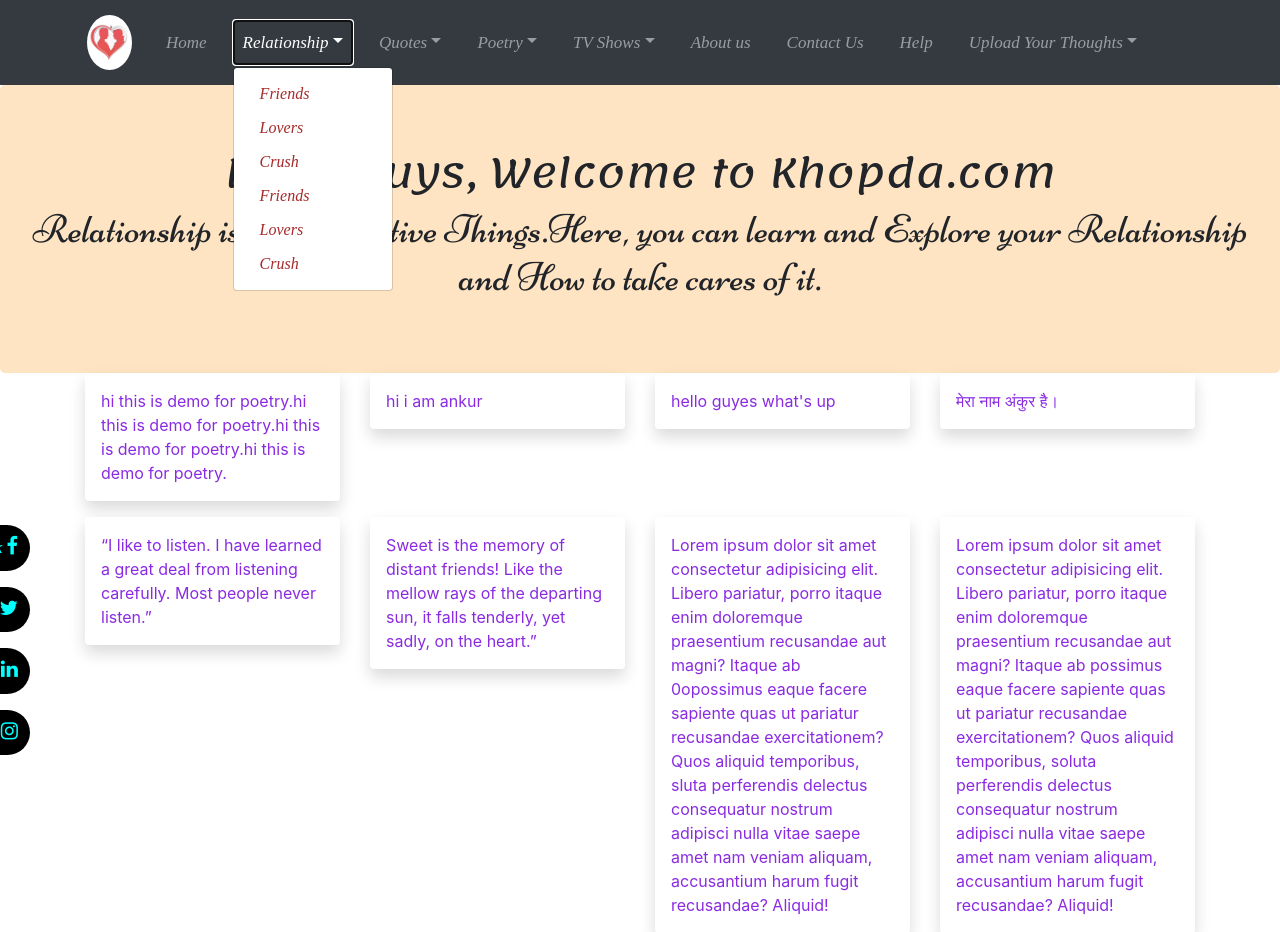
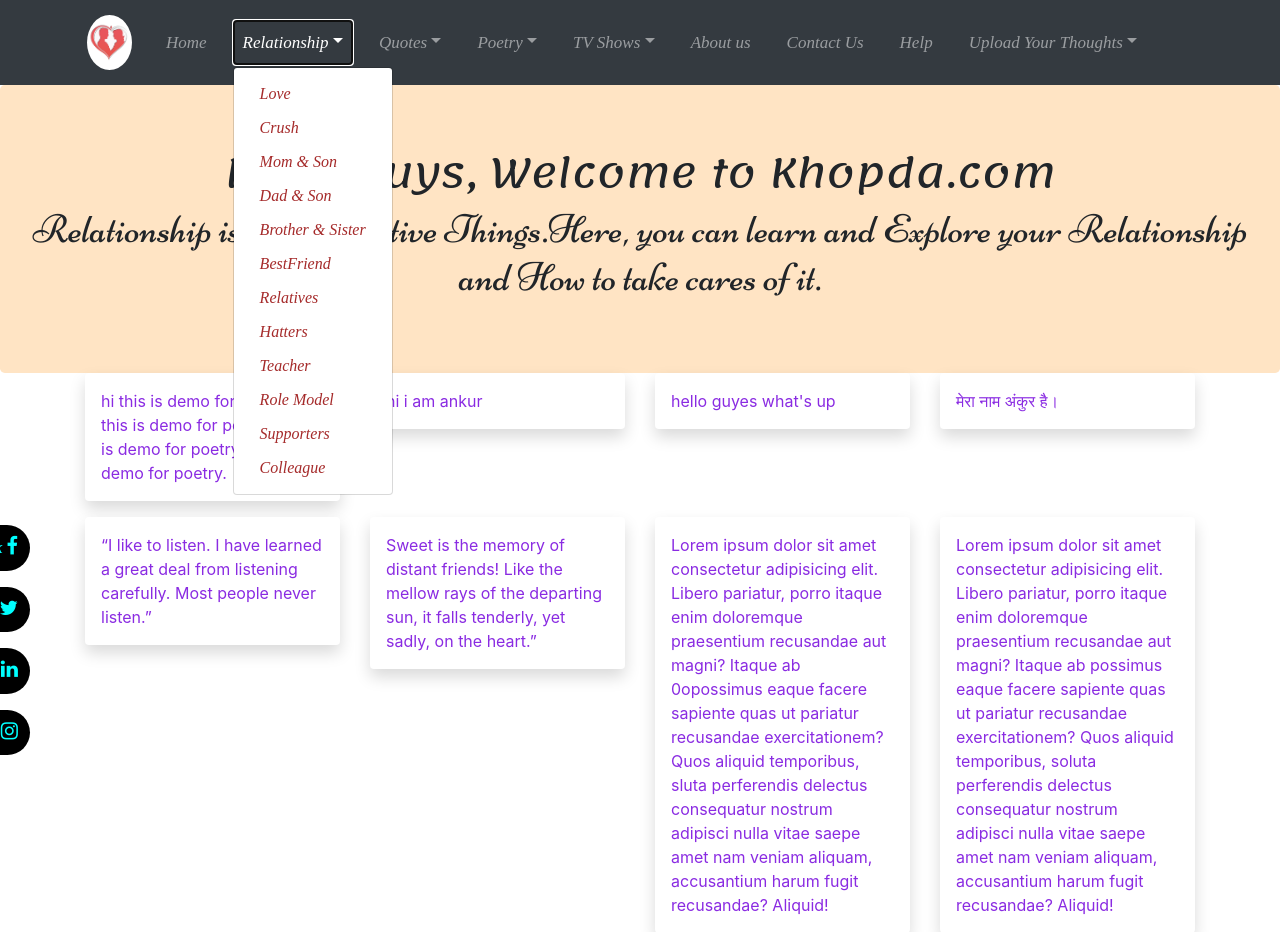
Before and after one commit to Anks1856/khopda.com, a Django app: page /poetry/ in a window 1280 px wide, after a click on "Relationship". Shown: the top 932 px of the page. Run offline with Django 3.2, Linux system fonts and the light colour scheme; data comes from the database, SQL or seed files in the repository; both versions use the stored data as it was after the commit; parts of the project's set-up code (start-up, migrations or seed data) failed here and were passed over; some libraries are stand-ins or nearby versions.

Commit message:
add catogary in medels

```diff
--- a/khopda/landing/templates/landing/base.html
+++ b/khopda/landing/templates/landing/base.html
@@ -68,45 +68,59 @@
                     <li class="nav-item dropdown">
                         <a class="nav-link dropdown-toggle" data-toggle="dropdown" href="{%url 'relation'%}">Relationship</a>
                         <div class="dropdown-menu">
-                            <a class="dropdown-item" href="{%url 'relation'%}">Friends</a>
-                            <a class="dropdown-item" href="{%url 'relation'%}">Lovers</a>
+                             <a class="dropdown-item" href="{%url 'relation'%}">Love</a>
                             <a class="dropdown-item" href="{%url 'relation'%}">Crush</a>
-                            <a class="dropdown-item" href="{%url 'relation'%}">Friends</a>
-                            <a class="dropdown-item" href="{%url 'relation'%}">Lovers</a>
-                            <a class="dropdown-item" href="{%url 'relation'%}">Crush</a>
+                            <a class="dropdown-item" href="{%url 'relation'%}">Mom & Son</a>
+                            <a class="dropdown-item" href="{%url 'relation'%}">Dad & Son</a>
+                            <a class="dropdown-item" href="{%url 'relation'%}">Brother & Sister</a>
+                            <a class="dropdown-item" href="{%url 'relation'%}">BestFriend</a>
+                            <a class="dropdown-item" href="{%url 'relation'%}">Relatives</a>
+                            <a class="dropdown-item" href="{%url 'relation'%}">Hatters</a>
+                            <a class="dropdown-item" href="{%url 'relation'%}">Teacher</a>
+                            <a class="dropdown-item" href="{%url 'relation'%}">Role Model</a>
+                            <a class="dropdown-item" href="{%url 'relation'%}">Supporters</a>
+                            <a class="dropdown-item" href="{%url 'relation'%}">Colleague</a>
                         </div>
                     </li>
                     <li class="nav-item dropdown">
                         <a class="nav-link dropdown-toggle" data-toggle="dropdown" href="#">Quotes</a>
                         <div class="dropdown-menu">
-                            <a class="dropdown-item" href="{%url 'quote'%}">Friends</a>
-                            <a class="dropdown-item" href="{%url 'quote'%}">Lovers</a>
-                            <a class="dropdown-item" href="{%url 'quote'%}">Crush</a>
-                            <a class="dropdown-item" href="{%url 'quote'%}">Friends</a>
-                            <a class="dropdown-item" href="{%url 'quote'%}">Lovers</a>
-                            <a class="dropdown-item" href="{%url 'quote'%}">Crush</a>
+
+                            <a class="dropdown-item" href="{%url 'quote'%}">Love</a>
+                            <a class="dropdown-item" href="{%url 'quote'%}">Motivational</a>
+                            <a class="dropdown-item" href="{%url 'quote'%}">Attitude</a>
+                            <a class="dropdown-item" href="{%url 'quote'%}">Life</a>
+                            <a class="dropdown-item" href="{%url 'quote'%}">Friendship</a>
+                            <a class="dropdown-item" href="{%url 'quote'%}">Gods</a>
+
                         </div>
                     </li>
                     <li class="nav-item dropdown">
                         <a class="nav-link dropdown-toggle" data-toggle="dropdown" href="#">Poetry</a>
                         <div class="dropdown-menu">
-                            <a class="dropdown-item" href="{%url 'poetry'%}">Friends</a>
-                            <a class="dropdown-item" href="{%url 'poetry'%}">Lovers</a>
-                            <a class="dropdown-item" href="{%url 'poetry'%}">Crush</a>
-                            <a class="dropdown-item" href="{%url 'poetry'%}">Friends</a>
-                            <a class="dropdown-item" href="{%url 'poetry'%}">Lovers</a>
-                            <a class="dropdown-item" href="{%url 'poetry'%}">Crush</a>
+
+                            <a class="dropdown-item" href="{%url 'poetry'%}">Love</a>
+                            <a class="dropdown-item" href="{%url 'poetry'%}">Motivational</a>
+                            <a class="dropdown-item" href="{%url 'poetry'%}">Attitude</a>
+                            <a class="dropdown-item" href="{%url 'poetry'%}">Life</a>
+                            <a class="dropdown-item" href="{%url 'poetry'%}">Friendship</a>
+                            <a class="dropdown-item" href="{%url 'poetry'%}">Gods</a>
+                            <a class="dropdown-item" href="{%url 'poetry'%}">Mother</a>
+                            <a class="dropdown-item" href="{%url 'poetry'%}">Nature</a>
+
                         </div>
                     </li>
                     <li class="nav-item dropdown">
                         <a class="nav-link dropdown-toggle" data-toggle="dropdown" href="#">TV Shows</a>
                         <div class="dropdown-menu">
+
                             <a class="dropdown-item" href="#">Friends</a>
                             <a class="dropdown-item" href="#">Lovers</a>
                             <a class="dropdown-item" href="#">Crush</a>
                             <a class="dropdown-item" href="#">Friends</a>
                             <a class="dropdown-item" href="#">Lovers</a>
                             <a class="dropdown-item" href="#">Crush</a>
+
                         </div>
                     </li>
                     <li class="nav-item">
--- a/khopda/poetry/models.py
+++ b/khopda/poetry/models.py
@@ -1,8 +1,20 @@
 from django.db import models
 
+
+CATEGORIES = (
+    ('LOV', 'Love'),
+    ('MOT', 'Motivational'),
+    ('ATD', 'Attitude'),
+    ('LIF', 'Life'),
+    ('FRD', 'Friendship'),
+    ('GOD', 'Gods'),
+    ('MOM', 'Mother'),
+    ('NAT', 'Nature'),
+)
 # Create your models here.
 class Poetry(models.Model):
     poetry = models.TextField(max_length=200)
+    category = models.CharField(max_length=3, choices=CATEGORIES, default='LOV')
 
     def __str__(self):
         return self.poetry
--- a/khopda/poetry/templates/poetry/poetry.html
+++ b/khopda/poetry/templates/poetry/poetry.html
@@ -1,7 +1,8 @@
 {% extends 'landing/base.html' %}
 {% load static %}
 
-{% block title %} Poetry{% endblock  %}
+{% block title %} Poetry {% endblock  %}
+
 {% block css %}
 <link href="{%static 'landing/css/style.css'%}" rel="stylesheet">
 {% endblock %}
```
Also changed, not shown: khopda/landing/templates/landing/home.html (+28 -20 lines), khopda/quotes/models.py (+8 -6 lines), khopda/relationship/models.py (+18 -2 lines), khopda/db.sqlite3, khopda/poetry/migrations/0002_poetry_category.py (added), khopda/quotes/migrations/0003_auto_20200305_2208.py (added), khopda/relationship/migrations/0002_auto_20200305_2208.py (added).
